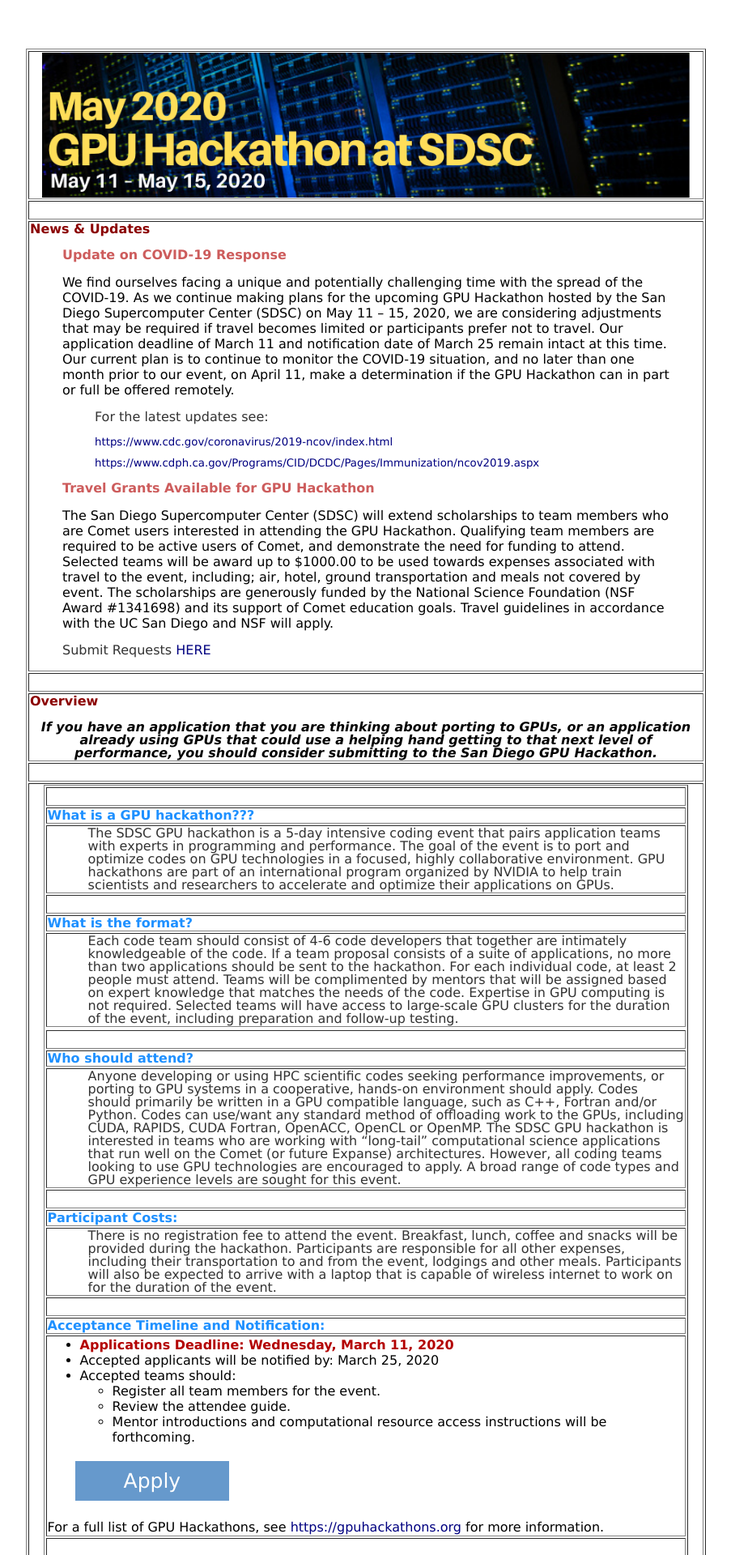
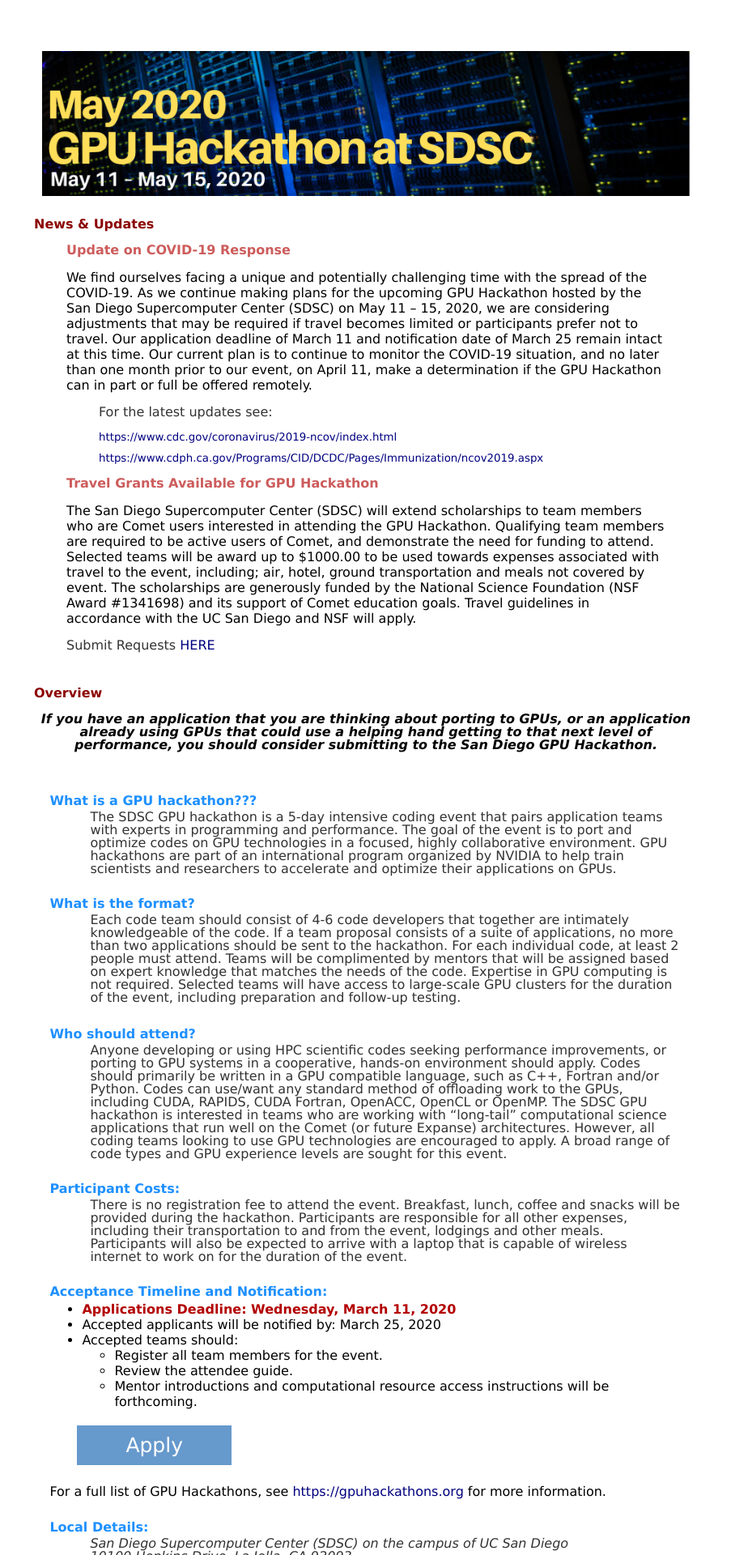
Before and after one commit to sdsc-hpc-training/sdsc-hpc-training.github.io, a Jekyll site: the page built from gpuhackathon/index.html, in a window 1280 px wide. Shown: the top 1920 px of the page at 81% size, without its empty margins (188-1091 px from the left). Built offline with Jekyll 4.4.1, drawn with Linux system fonts in a browser that asks for light colours.

Commit message:
Update index.html

```diff
--- a/gpuhackathon/index.html
+++ b/gpuhackathon/index.html
@@ -2,7 +2,7 @@
 layout: gpuhack
 title: SDSC GPU Hackathon 2020
 ---
-<table border=1 width="75%""\ align="center"> <!---- begin main table --->
+<table border=0 width="75%""\ align="center"> <!---- begin main table --->
 <tr><td align='center' valign='top'>
 <img src="./images/gpuhackathon_weblogo.v4.png" alt="SDSC GPU Hackathon" width="800px" class="center"/>
 </td></tr>
@@ -47,7 +47,7 @@
 
 <tr><td align='left' valign='top'>&nbsp; </td></tr>
 <tr><td align='left' valign='top'>
-<table border=1 width=96% align="center">  <!--- begin info table --->
+<table border=0 width=96% align="center">  <!--- begin info table --->
 <tr><td align='left' valign='top'>&nbsp; </td></tr>
 
 <tr><td align='left' valign='top' >
@@ -196,7 +196,7 @@
 <tr><td align='left' valign='top'>&nbsp;  </td></tr>
 <tr><td align='left' valign='top'>
 <!---- begin sponsor table --->
-<table border=1 width=96% align="center" cellspacing="10">
+<table border=0 width=96% align="center" cellspacing="10">
 <tr>
   <td align='left' valign='center'>
   <img src="./images/SDSClogo-plusname-red.jpg" alt="SDSC Logo" height="40px" />
```
